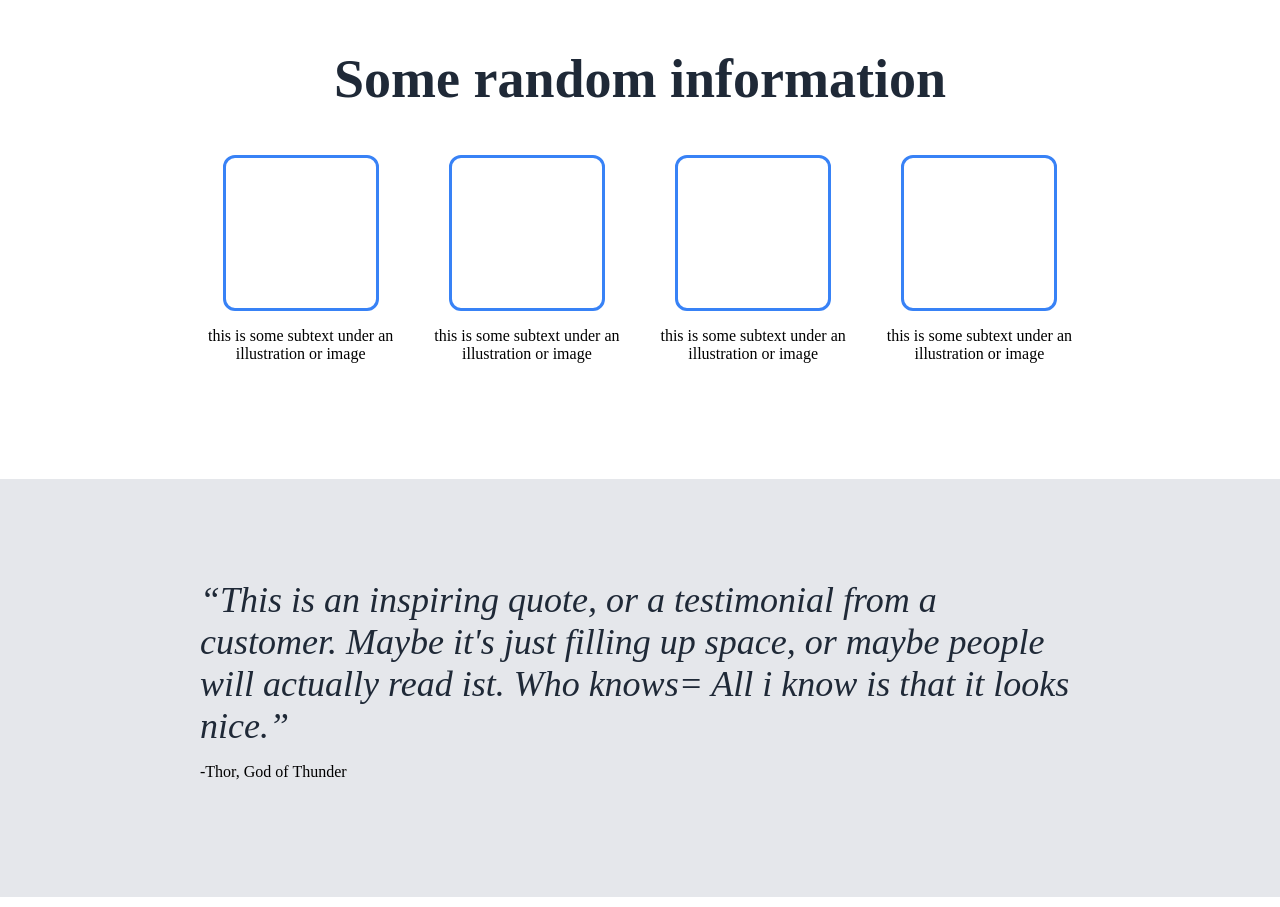
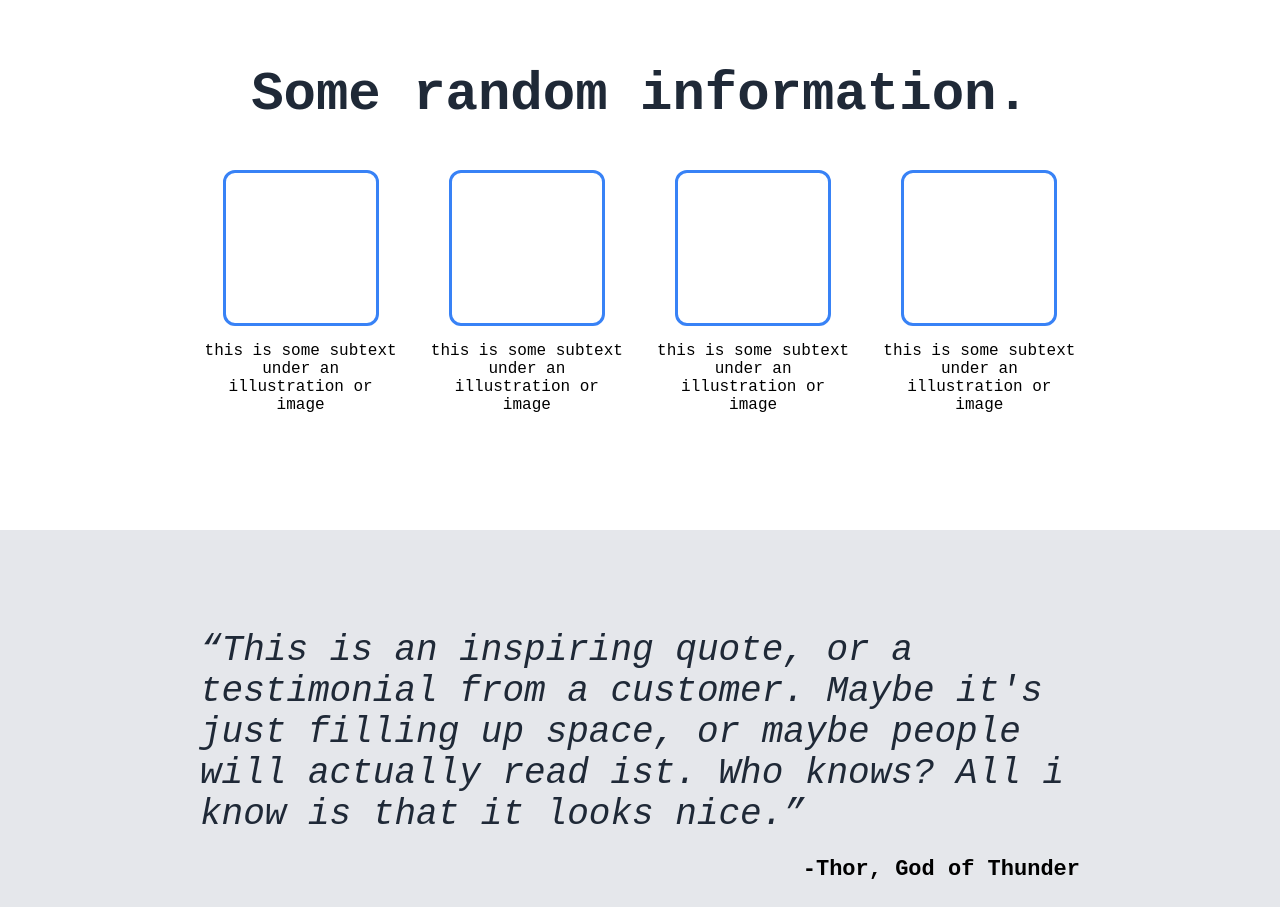
Before and after one commit to dpanhey/landing-page, a plain HTML site: page index.html in a window 1280 px wide. Shown: the part 515-1422 px from the top of the page. Drawn offline with Linux system fonts and the light colour scheme.

Commit message:
Index.html: some minor changes, styles.css: first draft of the testimonial section, changes font-family to sans-serif

```diff
--- a/index.html
+++ b/index.html
@@ -30,7 +30,7 @@
     </header>
     <section class="content">
         <div class="content-title">
-            <h2>Some random information</h2>
+            <h2>Some random information.</h2>
         </div>
         <div class="content-cards">
             <article class="card">
@@ -53,7 +53,7 @@
     </section>
     <section class="testimonial">
         <div>
-            <q>This is an inspiring quote, or a testimonial from a customer. Maybe it's just filling up space, or maybe people will actually read ist. Who knows= All i know is that it looks nice.</q>
+            <q>This is an inspiring quote, or a testimonial from a customer. Maybe it's just filling up space, or maybe people will actually read ist. Who knows? All i know is that it looks nice.</q>
             <p>-Thor, God of Thunder</p>
         </div>
     </section>
--- a/styles.css
+++ b/styles.css
@@ -51,6 +51,10 @@ button {
 }
 
 /* ----- WHOLE CHANGES ----- */
+
+* {
+    font-family: 'Courier New', Courier, monospace;
+}
 
 body {
     display: flex;
@@ -176,6 +180,17 @@ a {
     padding: 100px 200px;
 }
 
+.testimonial div {
+    display: flex;
+    flex-direction: column;
+}
+
+.testimonial p {
+    align-self: flex-end;
+    font-size: 22px;
+    font-weight: bold;
+}
+
 /* ----- CALL-TO-ACTION ----- */
 
 .cta {
```
